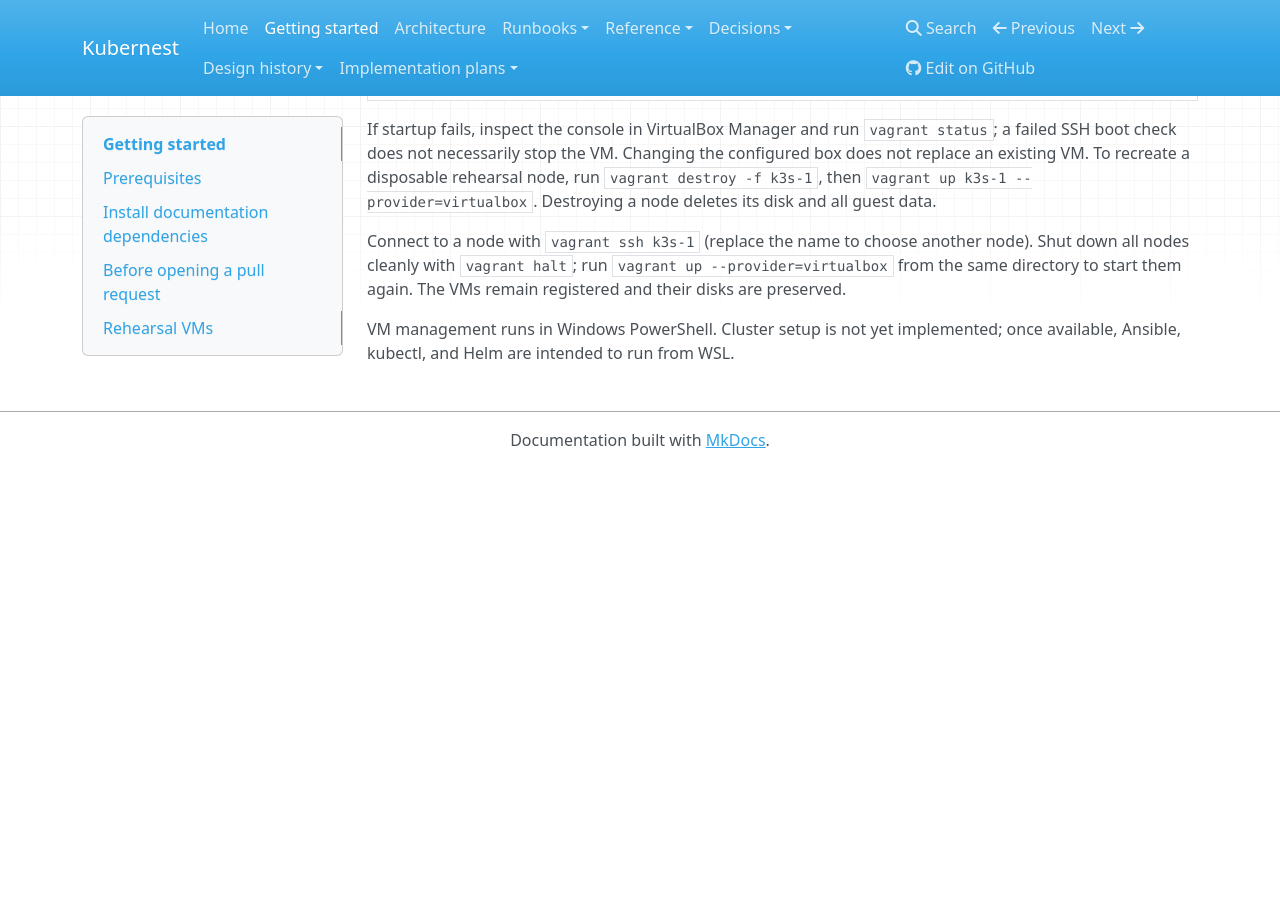
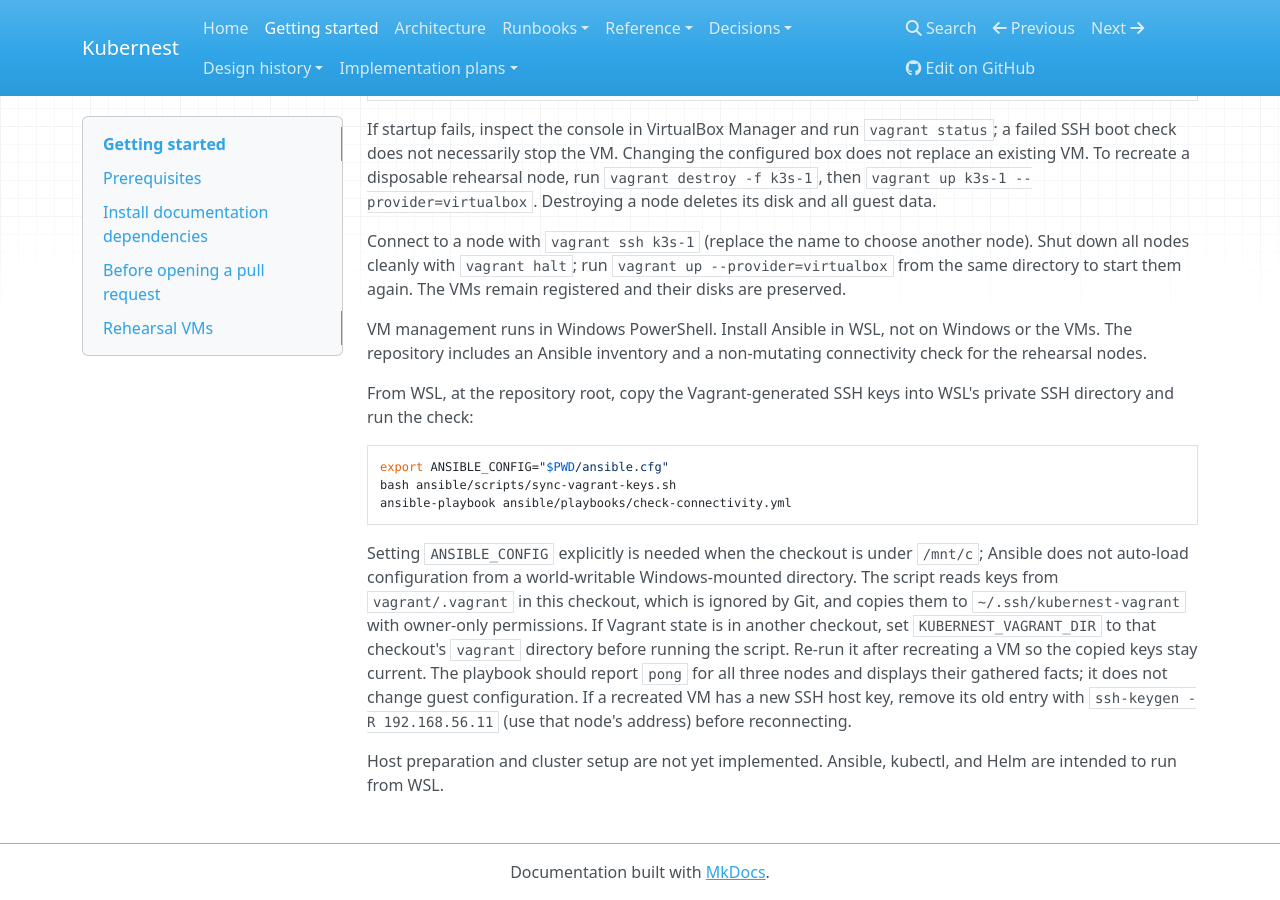
Before and after one commit to njmccorkle/kubernest, an MkDocs documentation site: the page built from docs/getting-started/index.md, in a window 1280 px wide and 900 px high, scrolled down 1227 px. Built offline with MkDocs 1.6.1, drawn with Linux system fonts in a browser that asks for light colours; nearby versions of some CDN libraries; before the commit the page ends 1695 px from its top, so only the background shows below that.

Commit message:
feat(ansible): add WSL rehearsal connectivity checks (#4)
Co-authored-by: Copilot App <223556219+Copilot@users.noreply.github.com>

````diff
--- /dev/null
+++ b/ansible.cfg
@@ -0,0 +1,4 @@
+[defaults]
+inventory = ansible/inventories/rehearsal/hosts.yml
+host_key_checking = True
+interpreter_python = auto_silent
--- a/docs/getting-started/index.md
+++ b/docs/getting-started/index.md
@@ -85,5 +85,31 @@ node). Shut down all nodes cleanly with
 `vagrant halt`; run `vagrant up --provider=virtualbox` from the same directory
 to start them again. The VMs remain registered and their disks are preserved.
 
-VM management runs in Windows PowerShell. Cluster setup is not yet implemented;
-once available, Ansible, kubectl, and Helm are intended to run from WSL.
+VM management runs in Windows PowerShell. Install Ansible in WSL, not on
+Windows or the VMs. The repository includes an Ansible inventory and a
+non-mutating connectivity check for the rehearsal nodes.
+
+From WSL, at the repository root, copy the Vagrant-generated SSH keys into
+WSL's private SSH directory and run the check:
+
+```bash
+export ANSIBLE_CONFIG="$PWD/ansible.cfg"
+bash ansible/scripts/sync-vagrant-keys.sh
+ansible-playbook ansible/playbooks/check-connectivity.yml
+```
+
+Setting `ANSIBLE_CONFIG` explicitly is needed when the checkout is under
+`/mnt/c`; Ansible does not auto-load configuration from a world-writable
+Windows-mounted directory.
+The script reads keys from `vagrant/.vagrant` in this checkout, which is
+ignored by Git, and copies them to `~/.ssh/kubernest-vagrant` with owner-only
+permissions. If Vagrant state is in another checkout, set
+`KUBERNEST_VAGRANT_DIR` to that checkout's `vagrant` directory before running
+the script. Re-run it after recreating a VM so the copied keys stay current.
+The playbook should report `pong` for all three nodes and displays their
+gathered facts; it does not change guest configuration.
+If a recreated VM has a new SSH host key, remove its old entry with
+`ssh-keygen -R 192.168.56.11` (use that node's address) before reconnecting.
+
+Host preparation and cluster setup are not yet implemented. Ansible, kubectl,
+and Helm are intended to run from WSL.
````
Also changed, not shown: docs/architecture/index.md (+3 -2 lines), 3 other files.
